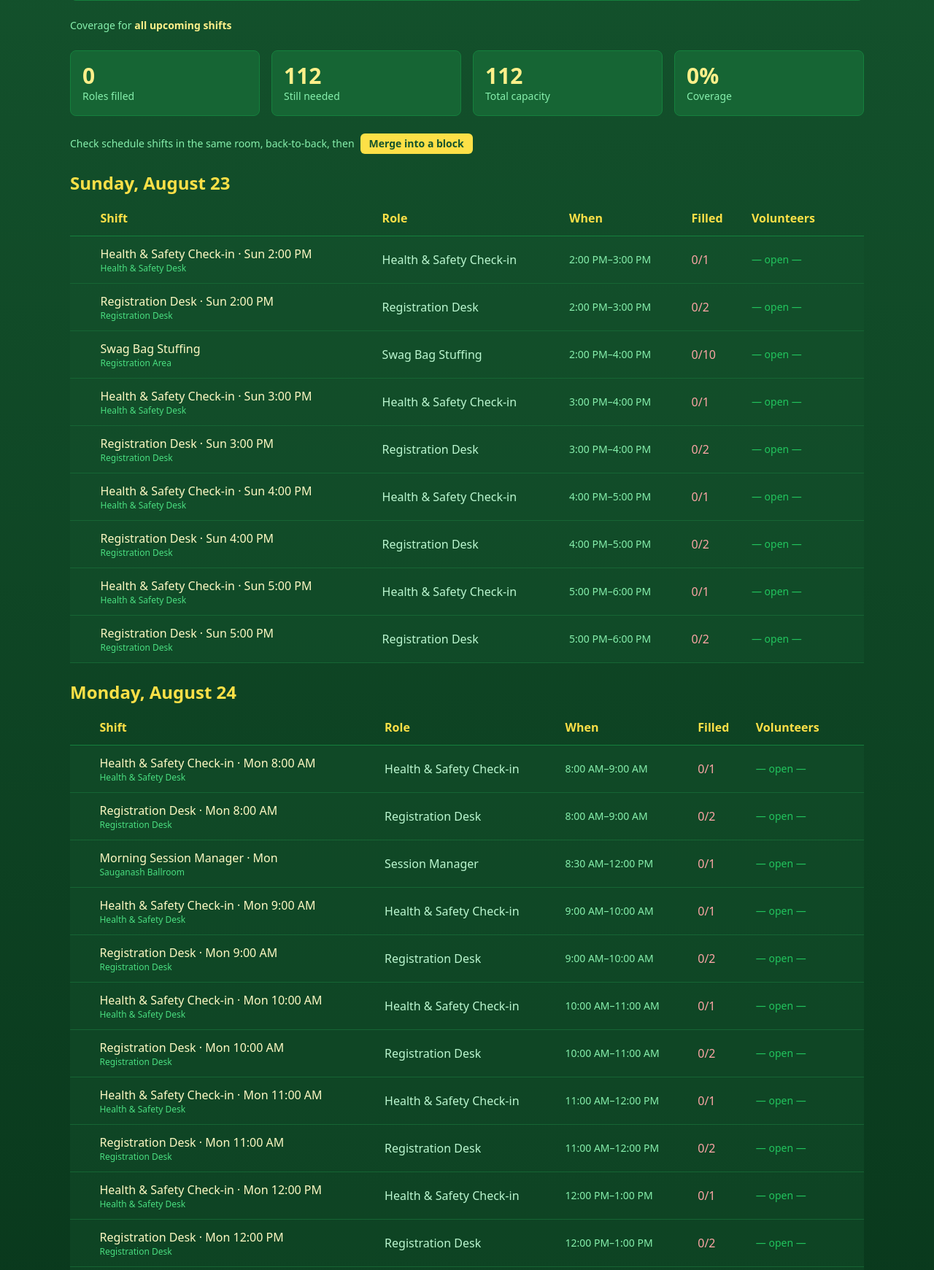
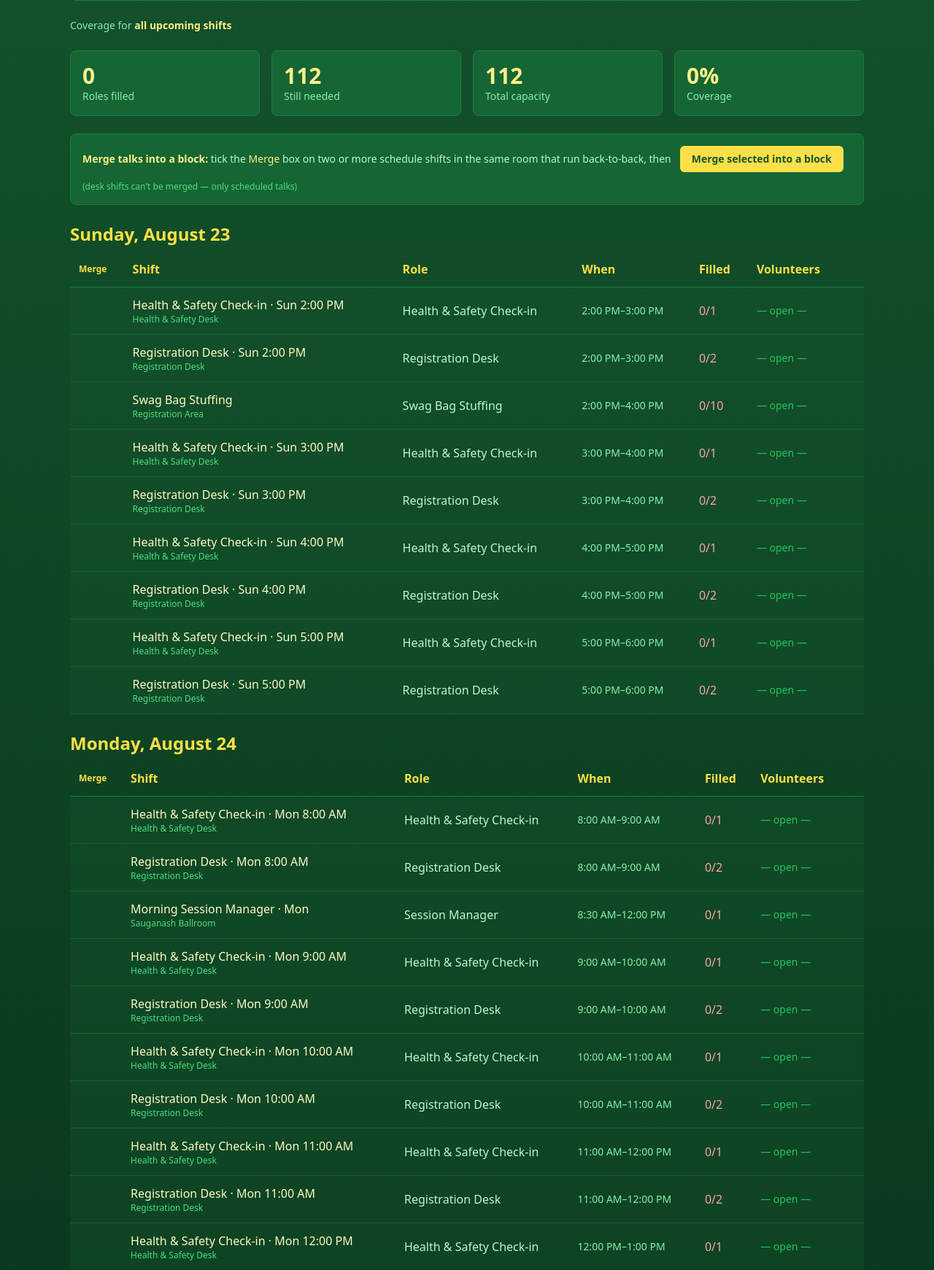
Before and after one commit to djangocon/djangoconus-automation, a Django app: page /volunteers/dashboard/ in a window 1280 px wide. Shown: the part 202-1943 px from the top of the page at 73% size. Run offline with Django 4.2, Linux system fonts and the light colour scheme; the visitor is signed in with stand-in values (Sample User, id 1); data comes from the database, SQL or seed files in the repository; data that the repository does not hold is empty; parts of the project's set-up code (start-up, migrations or seed data) failed here and were passed over; some libraries are stand-ins or nearby versions.

Commit message:
Make the dashboard merge affordance obvious
Prominent merge bar explaining the flow, a labeled Merge column, and
larger accent-colored checkboxes so it's clear which schedule shifts can
be ticked and merged into a block.

```diff
--- a/volunteers/templates/volunteers/dashboard.html
+++ b/volunteers/templates/volunteers/dashboard.html
@@ -106,13 +106,18 @@
             </div>
         </div>
 
-        <form id="merge-form" method="post" action="{% url 'volunteers:merge_shifts' %}" class="print-hide flex flex-wrap gap-2 items-center text-sm">
+        <form id="merge-form" method="post" action="{% url 'volunteers:merge_shifts' %}" class="print-hide flex flex-wrap gap-3 items-center p-4 bg-green-800 rounded-lg border border-green-700">
             {% csrf_token %}
             <input type="hidden" name="next" value="{{ request.get_full_path }}">
-            <span class="text-green-300">Check schedule shifts in the same room, back-to-back, then</span>
-            <button type="submit" class="px-3 py-1 font-semibold text-green-900 bg-yellow-300 rounded-md hover:bg-yellow-200">
-                Merge into a block
+            <span class="text-sm text-green-200">
+                <strong class="text-yellow-200">Merge talks into a block:</strong>
+                tick the <span class="text-yellow-200">Merge</span> box on two or more schedule shifts in the
+                same room that run back-to-back, then
+            </span>
+            <button type="submit" class="px-4 py-2 text-sm font-semibold text-green-900 bg-yellow-300 rounded-md hover:bg-yellow-200">
+                Merge selected into a block
             </button>
+            <span class="text-xs text-green-400">(desk shifts can't be merged — only scheduled talks)</span>
         </form>
 
         {% for day, day_shifts in days %}
@@ -122,7 +127,7 @@
                     <table class="w-full text-left border-collapse">
                         <thead>
                             <tr class="text-yellow-300 border-b border-green-700">
-                                <th class="p-3 print-hide"></th>
+                                <th class="p-3 text-xs print-hide">Merge</th>
                                 <th class="p-3">Shift</th>
                                 <th class="p-3">Role</th>
                                 <th class="p-3">When</th>
@@ -134,9 +139,9 @@
                         <tbody>
                             {% for shift in day_shifts %}
                                 <tr class="border-b border-green-800 {% if shift.filled_count < shift.capacity %}bg-green-900/40{% endif %}">
-                                    <td class="p-3 print-hide">
+                                    <td class="p-3 text-center print-hide">
                                         {% if shift.covers_talks %}
-                                            <input type="checkbox" name="shift" value="{{ shift.id }}" form="merge-form">
+                                            <input type="checkbox" name="shift" value="{{ shift.id }}" form="merge-form" class="w-4 h-4 align-middle accent-yellow-400">
                                         {% endif %}
                                     </td>
                                     <td class="p-3 font-medium text-yellow-100">
```
